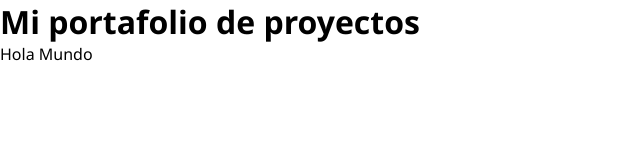
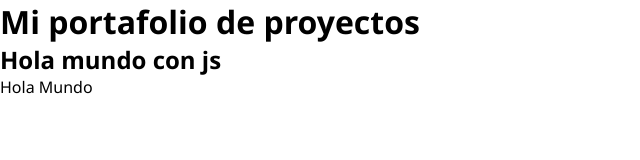
Before and after one commit to my-projects-web/mi_portafolio, a plain HTML site: page index.html in a window 1280 px wide. Shown: the whole page, without its empty margins (0-640 px from the left). Drawn offline with Linux system fonts and the light colour scheme.

Commit message:
Colocamos el Hola mundo en js

```diff
--- a/index.html
+++ b/index.html
@@ -12,6 +12,8 @@
 <body>
     <h1>Mi portafolio de proyectos</h1>
 
+    <h2>Hola mundo con js</h2>
+
     <script src="assets/js/holamundo.js"></script>
 </body>
 </html>
```
